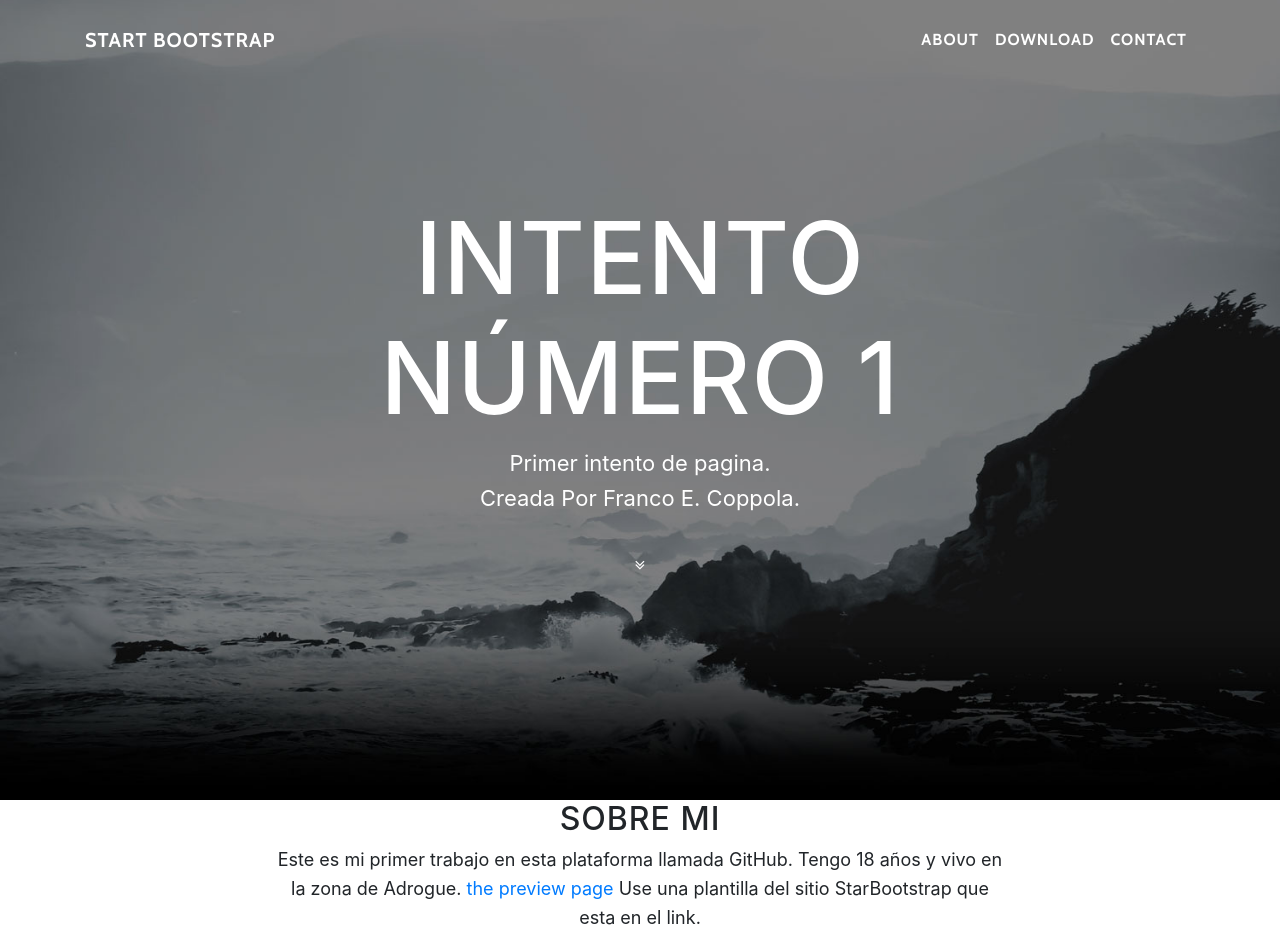
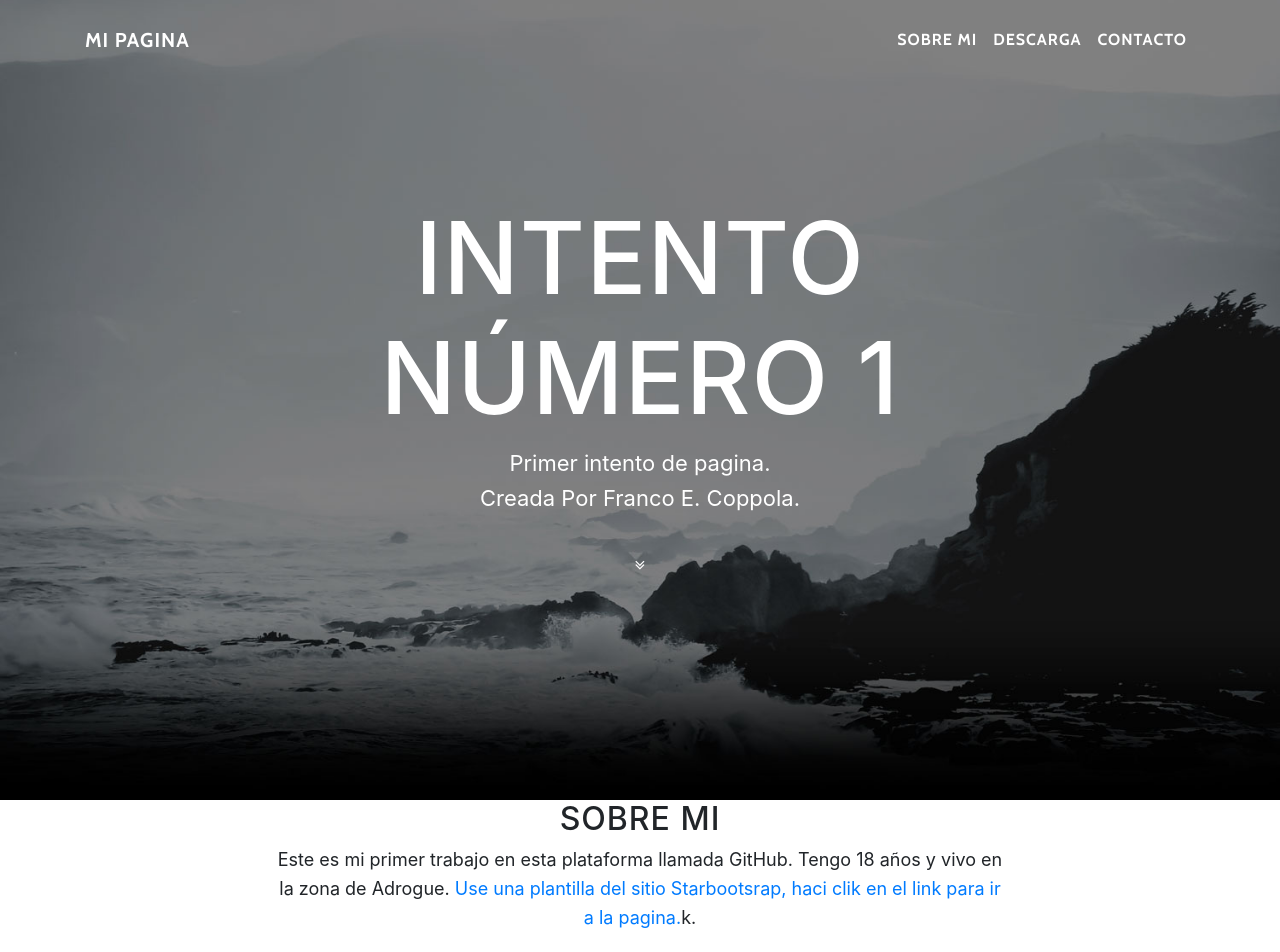
Before and after one commit to Tano007/Pagina-1, a website with bundled scripts: page index.html in a window 1280 px wide. Shown: the top 952 px of the page. Built offline with nearby package versions, Linux system fonts and the light colour scheme.

Commit message:
Update index.html

```diff
--- a/index.html
+++ b/index.html
@@ -28,7 +28,7 @@
     <!-- Navigation -->
     <nav class="navbar navbar-expand-lg navbar-light fixed-top" id="mainNav">
       <div class="container">
-        <a class="navbar-brand js-scroll-trigger" href="#page-top">Start Bootstrap</a>
+        <a class="navbar-brand js-scroll-trigger" href="#page-top">Mi Pagina</a>
         <button class="navbar-toggler navbar-toggler-right" type="button" data-toggle="collapse" data-target="#navbarResponsive" aria-controls="navbarResponsive" aria-expanded="false" aria-label="Toggle navigation">
           Menu
           <i class="fa fa-bars"></i>
@@ -36,13 +36,13 @@
         <div class="collapse navbar-collapse" id="navbarResponsive">
           <ul class="navbar-nav ml-auto">
             <li class="nav-item">
-              <a class="nav-link js-scroll-trigger" href="#about">About</a>
+              <a class="nav-link js-scroll-trigger" href="#about">Sobre Mi</a>
             </li>
             <li class="nav-item">
-              <a class="nav-link js-scroll-trigger" href="#download">Download</a>
+              <a class="nav-link js-scroll-trigger" href="#download">Descarga</a>
             </li>
             <li class="nav-item">
-              <a class="nav-link js-scroll-trigger" href="#contact">Contact</a>
+              <a class="nav-link js-scroll-trigger" href="#contact">Contacto</a>
             </li>
           </ul>
         </div>
@@ -74,7 +74,7 @@
           <div class="col-lg-8 mx-auto">
             <h2>Sobre Mi</h2>
             <p>Este es mi primer trabajo en esta plataforma llamada GitHub. Tengo 18 años y vivo en la zona de Adrogue.
-              <a href="http://startbootstrap.com">the preview page</a> Use una plantilla del sitio StarBootstrap que esta en el link.</p>
+              <a href="http://startbootstrap.com">Use una plantilla del sitio Starbootsrap, haci clik en el link para ir a la pagina.</a>k.</p>
           </div>
         </div>
       </div>
```
